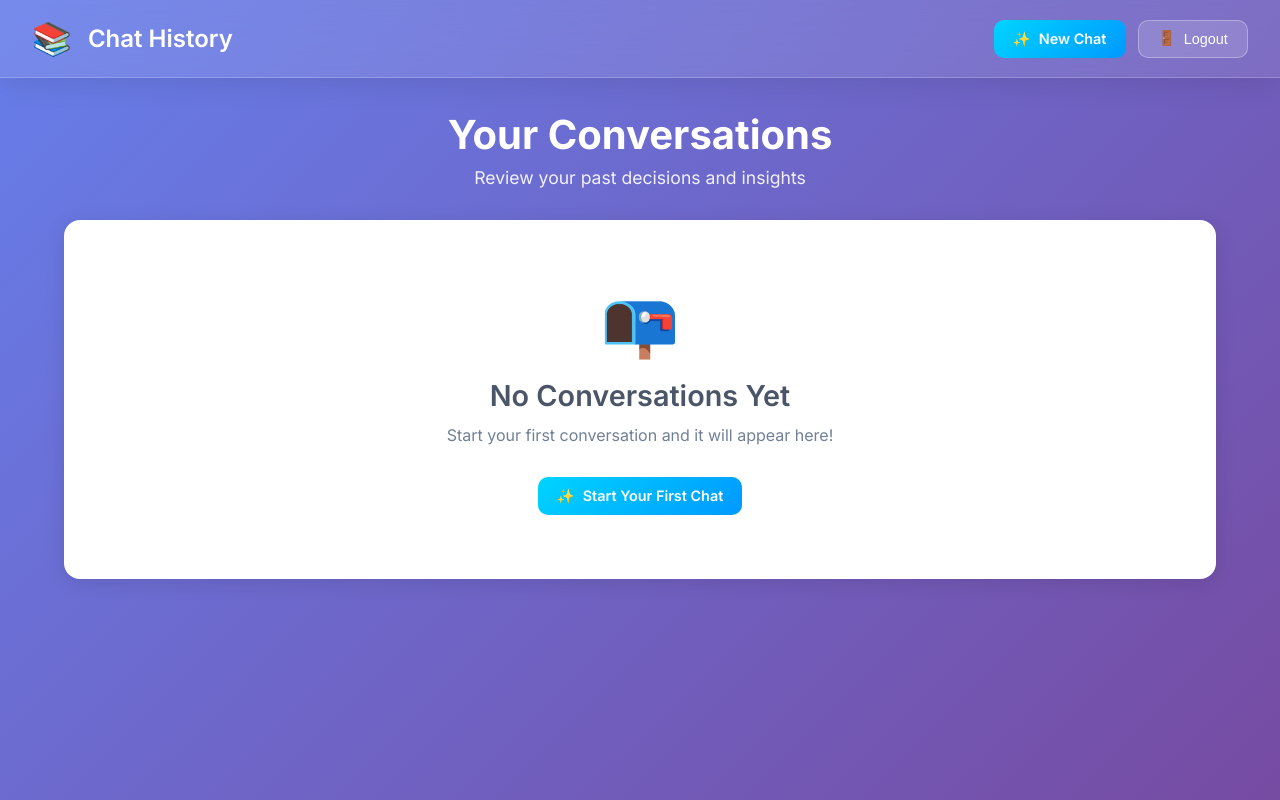
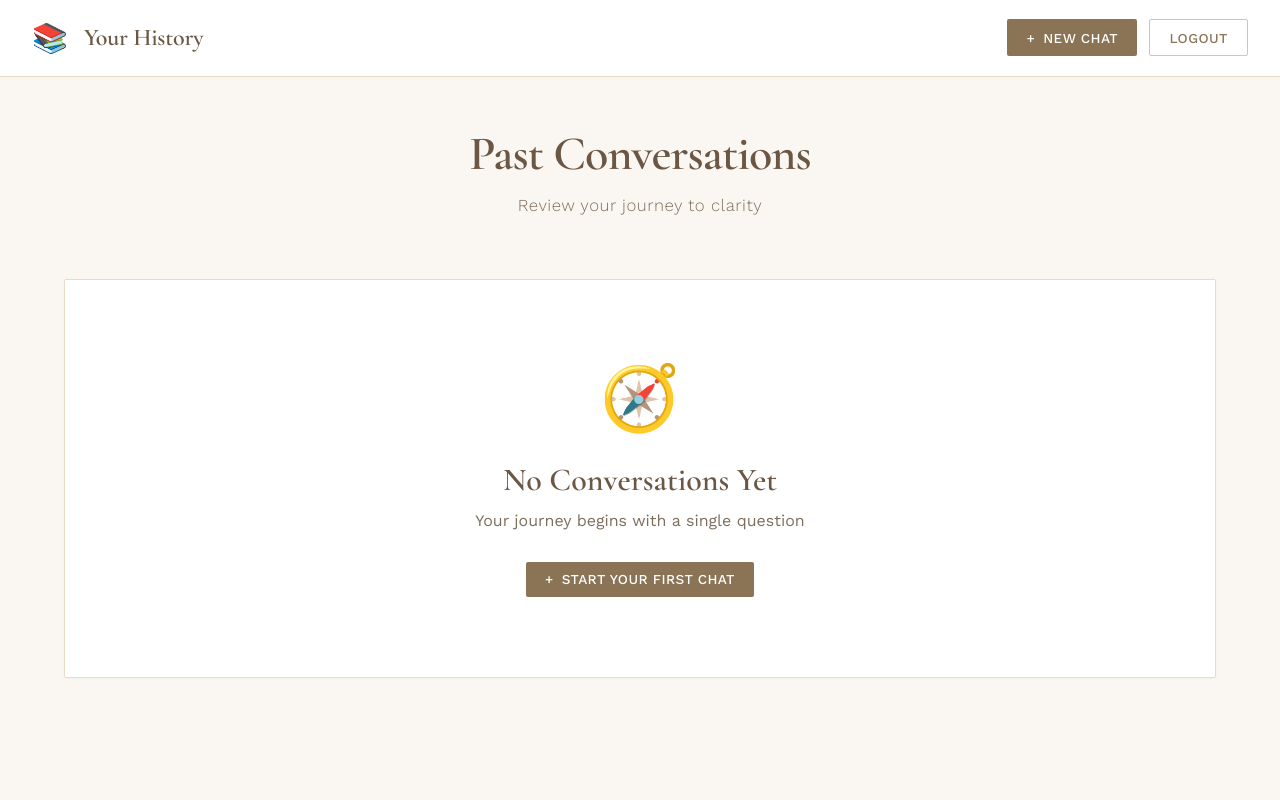
Before and after one commit to Henijariwala/life-decision-helper, a Node server app: page /history in a window 1280 px wide. Run offline with Node 20, Linux system fonts and the light colour scheme; the visitor is signed in with stand-in values (Sample User, id 1).

Commit message:
first commit

```diff
--- a/views/history.ejs
+++ b/views/history.ejs
@@ -3,9 +3,22 @@
 <head>
   <meta charset="UTF-8">
   <meta name="viewport" content="width=device-width, initial-scale=1.0">
-  <title>Chat History - Decision Helper</title>
-  <link href="https://fonts.googleapis.com/css2?family=Inter:wght@300;400;500;600;700&display=swap" rel="stylesheet">
+  <title>History - Life Decision Helper</title>
+  <link rel="preconnect" href="https://fonts.googleapis.com">
+  <link rel="preconnect" href="https://fonts.gstatic.com" crossorigin>
+  <link href="https://fonts.googleapis.com/css2?family=Cormorant+Garamond:wght@300;400;600;700&family=Work+Sans:wght@300;400;500;600&display=swap" rel="stylesheet">
   <style>
+    :root {
+      --cream: #FAF7F2;
+      --beige: #E8DCC4;
+      --beige-dark: #D4C5A9;
+      --brown: #8B7355;
+      --brown-dark: #6B5744;
+      --white: #FFFFFF;
+      --text: #3E3429;
+      --text-light: #7D6E5C;
+    }
+
     * {
       margin: 0;
       padding: 0;
@@ -13,20 +26,19 @@
     }
 
     body {
-      font-family: 'Inter', -apple-system, BlinkMacSystemFont, "Segoe UI", Roboto, sans-serif;
-      background: linear-gradient(135deg, #667eea 0%, #764ba2 100%);
+      font-family: 'Work Sans', sans-serif;
+      background: var(--cream);
       min-height: 100vh;
     }
 
     .header {
-      background: rgba(255, 255, 255, 0.1);
-      backdrop-filter: blur(20px);
+      background: var(--white);
+      border-bottom: 1px solid var(--beige);
       padding: 1.2rem 2rem;
       display: flex;
       justify-content: space-between;
       align-items: center;
-      border-bottom: 1px solid rgba(255, 255, 255, 0.2);
-      box-shadow: 0 4px 30px rgba(0, 0, 0, 0.1);
+      box-shadow: 0 1px 3px rgba(139, 115, 85, 0.05);
     }
 
     .header-left {
@@ -36,13 +48,15 @@
     }
 
     .logo {
-      font-size: 2rem;
+      font-size: 1.8rem;
     }
 
     .header h1 {
-      color: white;
+      font-family: 'Cormorant Garamond', serif;
+      color: var(--brown-dark);
       font-size: 1.5rem;
       font-weight: 600;
+      letter-spacing: -0.01em;
     }
 
     .header-actions {
@@ -53,80 +67,85 @@
     .btn {
       padding: 0.6rem 1.2rem;
       border: none;
-      border-radius: 10px;
+      border-radius: 2px;
       cursor: pointer;
-      font-size: 0.9rem;
+      font-size: 0.85rem;
       font-weight: 500;
       transition: all 0.3s;
       text-decoration: none;
       display: inline-flex;
       align-items: center;
       gap: 0.5rem;
-      color: white;
+      letter-spacing: 0.03em;
+      text-transform: uppercase;
+      font-family: 'Work Sans', sans-serif;
     }
 
     .btn-secondary {
-      background: rgba(255, 255, 255, 0.15);
-      border: 1px solid rgba(255, 255, 255, 0.3);
+      background: transparent;
+      color: var(--brown);
+      border: 1.5px solid var(--beige-dark);
     }
 
     .btn-secondary:hover {
-      background: rgba(255, 255, 255, 0.25);
-      transform: translateY(-2px);
+      background: var(--cream);
+      border-color: var(--brown);
     }
 
     .btn-new-chat {
-      background: linear-gradient(135deg, #00d4ff 0%, #0099ff 100%);
-      font-weight: 600;
+      background: var(--brown);
+      color: var(--white);
+      border: none;
     }
 
     .btn-new-chat:hover {
-      transform: translateY(-2px);
-      box-shadow: 0 6px 20px rgba(0, 153, 255, 0.4);
+      background: var(--brown-dark);
+      transform: translateY(-1px);
     }
 
     .container {
       max-width: 1200px;
-      margin: 2rem auto;
-      padding: 0 1.5rem;
+      margin: 0 auto;
+      padding: 3rem 1.5rem;
+    }
+
+    .page-header {
+      text-align: center;
+      margin-bottom: 4rem;
     }
 
     .page-title {
-      color: white;
-      font-size: 2.5rem;
-      font-weight: 700;
-      margin-bottom: 0.5rem;
-      text-align: center;
+      font-family: 'Cormorant Garamond', serif;
+      color: var(--brown-dark);
+      font-size: 3rem;
+      font-weight: 600;
+      margin-bottom: 0.75rem;
+      letter-spacing: -0.02em;
     }
 
     .page-subtitle {
-      color: rgba(255, 255, 255, 0.9);
-      font-size: 1.1rem;
-      text-align: center;
-      margin-bottom: 2rem;
+      color: var(--text-light);
+      font-size: 1.05rem;
+      font-weight: 300;
+      letter-spacing: 0.03em;
     }
 
     .history-grid {
       display: grid;
       grid-template-columns: repeat(auto-fill, minmax(350px, 1fr));
       gap: 1.5rem;
-      margin-top: 2rem;
     }
 
     .chat-card {
-      background: white;
-      border-radius: 16px;
-      padding: 1.5rem;
-      box-shadow: 0 4px 20px rgba(0, 0, 0, 0.1);
+      background: var(--white);
+      border-radius: 2px;
+      padding: 1.8rem;
+      border: 1px solid var(--beige);
+      box-shadow: 0 1px 3px rgba(139, 115, 85, 0.05);
       transition: all 0.3s ease;
       cursor: pointer;
       position: relative;
       overflow: hidden;
-    }
-
-    .chat-card:hover {
-      transform: translateY(-4px);
-      box-shadow: 0 8px 30px rgba(0, 0, 0, 0.15);
     }
 
     .chat-card::before {
@@ -207,55 +232,52 @@
       background: transparent;
       border: none;
       cursor: pointer;
-      font-size: 1.2rem;
+      font-size: 1.1rem;
       padding: 0.4rem;
-      border-radius: 8px;
+      border-radius: 2px;
       transition: all 0.3s;
       display: flex;
       align-items: center;
       justify-content: center;
+      color: var(--text-light);
     }
 
     .btn-icon:hover {
-      background: #f7fafc;
-    }
-
-    .btn-delete {
-      color: #e53e3e;
+      background: var(--cream);
+      color: var(--brown);
     }
 
     .btn-delete:hover {
-      background: #fff5f5;
+      background: #FEF2F2;
+      color: #DC2626;
     }
 
     .empty-state {
       text-align: center;
-      padding: 4rem 2rem;
-      background: white;
-      border-radius: 16px;
-      box-shadow: 0 4px 20px rgba(0, 0, 0, 0.1);
+      padding: 5rem 2rem;
+      background: var(--white);
+      border-radius: 2px;
+      border: 1px solid var(--beige);
+      box-shadow: 0 1px 3px rgba(139, 115, 85, 0.05);
     }
 
     .empty-state-icon {
       font-size: 4rem;
-      margin-bottom: 1rem;
+      margin-bottom: 1.5rem;
     }
 
     .empty-state h2 {
-      font-size: 1.8rem;
-      color: #4a5568;
+      font-family: 'Cormorant Garamond', serif;
+      font-size: 2rem;
+      color: var(--brown-dark);
       margin-bottom: 0.75rem;
       font-weight: 600;
     }
 
     .empty-state p {
       font-size: 1rem;
-      color: #718096;
+      color: var(--text-light);
       margin-bottom: 2rem;
-    }
-
-    .empty-state .btn {
-      display: inline-flex;
     }
 
     @media (max-width: 768px) {
@@ -273,30 +308,32 @@
   <div class="header">
     <div class="header-left">
       <span class="logo">📚</span>
-      <h1>Chat History</h1>
+      <h1>Your History</h1>
     </div>
     <div class="header-actions">
       <a href="/chat" class="btn btn-new-chat">
-        <span>✨</span> New Chat
+        <span>+</span> New Chat
       </a>
       <form action="/logout" method="POST" style="display: inline;">
         <button type="submit" class="btn btn-secondary">
-          <span>🚪</span> Logout
+          Logout
         </button>
       </form>
     </div>
   </div>
 
   <div class="container">
-    <h1 class="page-title">Your Conversations</h1>
-    <p class="page-subtitle">Review your past decisions and insights</p>
+    <div class="page-header">
+      <h1 class="page-title">Past Conversations</h1>
+      <p class="page-subtitle">Review your journey to clarity</p>
+    </div>
 
     <% if (decisions && decisions.length > 0) { %>
       <div class="history-grid">
         <% decisions.forEach(function(decision) { %>
           <div class="chat-card" onclick="openChat('<%= decision.id %>')">
             <div class="chat-header">
-              <div class="chat-icon">💬</div>
+              <div class="chat-icon">💭</div>
               <div class="chat-date">
                 <% if (decision.createdAt) { %>
                   <div class="chat-date-day">
@@ -342,11 +379,11 @@
       </div>
     <% } else { %>
       <div class="empty-state">
-        <div class="empty-state-icon">📭</div>
+        <div class="empty-state-icon">🧭</div>
         <h2>No Conversations Yet</h2>
-        <p>Start your first conversation and it will appear here!</p>
+        <p>Your journey begins with a single question</p>
         <a href="/chat" class="btn btn-new-chat">
-          <span>✨</span> Start Your First Chat
+          <span>+</span> Start Your First Chat
         </a>
       </div>
     <% } %>
@@ -373,14 +410,13 @@
         const data = await response.json();
 
         if (data.success) {
-          // Reload the page to show updated list
           window.location.reload();
         } else {
-          alert('Failed to delete chat: ' + (data.error || 'Unknown error'));
+          alert('Failed to delete conversation');
         }
       } catch (error) {
         console.error('Delete error:', error);
-        alert('Failed to delete chat. Please try again.');
+        alert('Failed to delete conversation. Please try again.');
       }
     }
   </script>
```
Also changed, not shown: other parts of views/history.ejs (+30 -11 lines), views/chat.ejs (+153 -98 lines).
